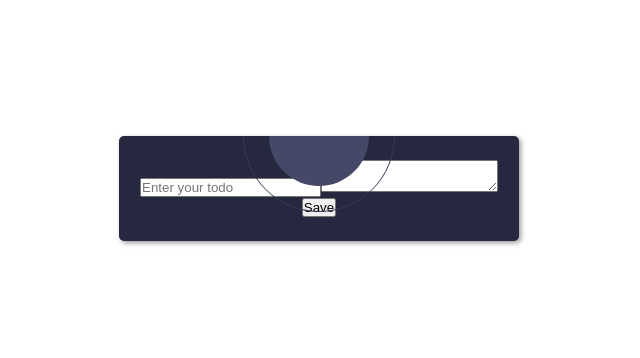
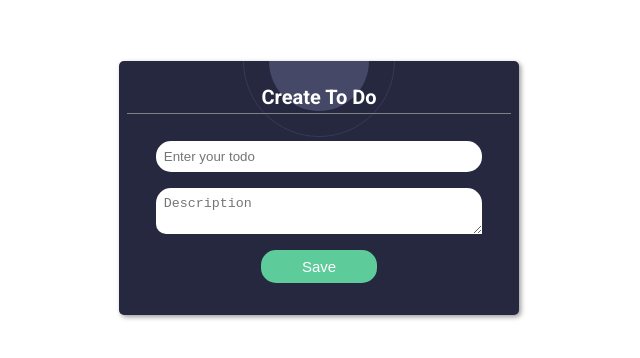
Before and after one commit to sabin411/todo, a React (Create React App) app: page /create-todos in a window 1280 px wide. Shown: the part 212-570 px from the top of the page, without its empty margins (321-961 px from the left). Built offline with nearby package versions, Linux system fonts and the light colour scheme.

Commit message:
✨ FIX #2 updated form and styled  todo form

```diff
--- a/src/Content/CreateTodos.css
+++ b/src/Content/CreateTodos.css
@@ -0,0 +1,48 @@
+section {
+  position: relative;
+  z-index: 1;
+  width: 100%;
+}
+section h1 {
+  font-size: 20px;
+  position: relative;
+  color: white;
+}
+section h1::after {
+  position: absolute;
+  content: "";
+  width: 100%;
+  height: 1px;
+  background-color: grey;
+  bottom: -5px;
+  left: 0;
+}
+section form {
+  margin-top: 1.5rem;
+  display: grid;
+  align-items: center;
+  width: 100%;
+}
+section form * {
+  width: 85%;
+  margin: 0 auto;
+  border: none;
+  border-radius: 15px;
+  padding: 0.5rem;
+  margin: 0.5rem auto;
+}
+section form textarea {
+  border-radius: 15px 15px 0 10px;
+}
+
+section form textarea {
+  /* margin-top: 0; */
+}
+section form button {
+  cursor: pointer;
+  width: 30%;
+  font-size: 15px;
+  font-weight: 500;
+  background-color: rgb(93, 203, 154);
+  color: white;
+}
--- a/src/Content/CreateTodos.js
+++ b/src/Content/CreateTodos.js
@@ -3,9 +3,10 @@ import "./CreateTodos.css";
 function CreateTodos() {
   return (
     <section>
+      <h1>Create To Do</h1>
       <form action="">
         <input type="text" placeholder="Enter your todo" />
-        <textarea></textarea>
+        <textarea placeholder="Description"></textarea>
         <button className="btn save-btn">Save</button>
       </form>
     </section>
```
